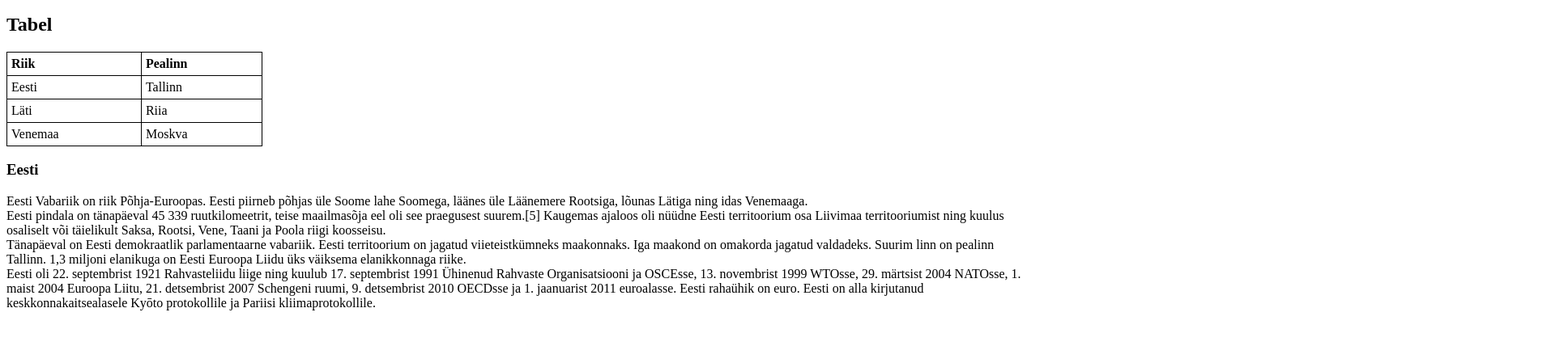
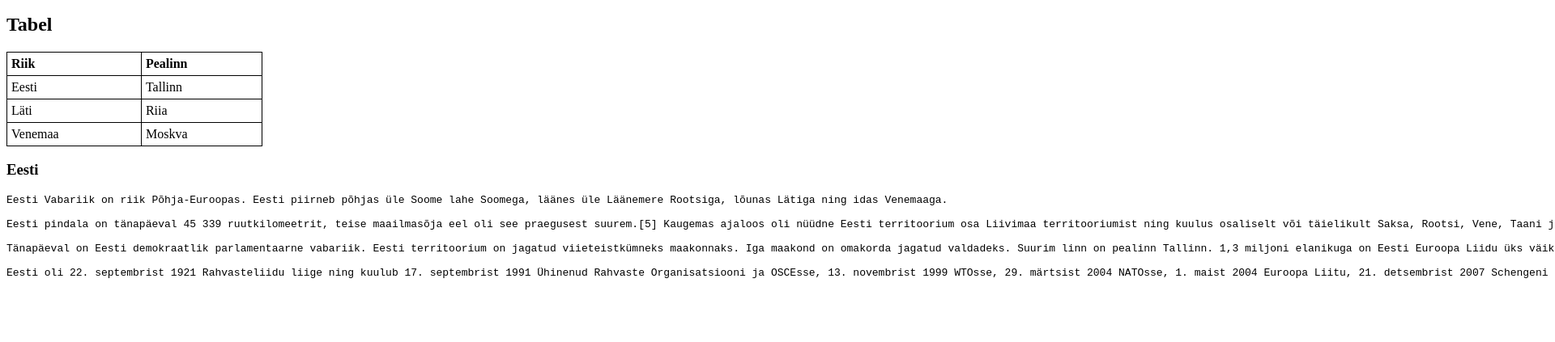
Before and after one commit to Rasmus10/Rasmus10.github.io, a plain HTML site: page index.html in a window 1280 px wide. Shown: the part 101-524 px from the top of the page at 81% size, 1920 px wide, since content can reach past the window. Drawn offline with Linux system fonts and the light colour scheme.

Commit message:
Update index.html

```diff
--- a/index.html
+++ b/index.html
@@ -39,12 +39,12 @@ th {
   </tr>
 </table>
 <h3>Eesti</h3>
-  <p>Eesti Vabariik on riik Põhja-Euroopas. Eesti piirneb põhjas üle Soome lahe Soomega, läänes üle Läänemere Rootsiga, lõunas Lätiga ning idas Venemaaga.<br>
+  <p><pre>Eesti Vabariik on riik Põhja-Euroopas. Eesti piirneb põhjas üle Soome lahe Soomega, läänes üle Läänemere Rootsiga, lõunas Lätiga ning idas Venemaaga.
 
-Eesti pindala on tänapäeval 45 339 ruutkilomeetrit, teise maailmasõja eel oli see praegusest suurem.[5] Kaugemas ajaloos oli nüüdne Eesti territoorium osa Liivimaa territooriumist ning kuulus osaliselt või täielikult Saksa, Rootsi, Vene, Taani ja Poola riigi koosseisu.<br>
+Eesti pindala on tänapäeval 45 339 ruutkilomeetrit, teise maailmasõja eel oli see praegusest suurem.[5] Kaugemas ajaloos oli nüüdne Eesti territoorium osa Liivimaa territooriumist ning kuulus osaliselt või täielikult Saksa, Rootsi, Vene, Taani ja Poola riigi koosseisu.
 
-Tänapäeval on Eesti demokraatlik parlamentaarne vabariik. Eesti territoorium on jagatud viieteistkümneks maakonnaks. Iga maakond on omakorda jagatud valdadeks. Suurim linn on pealinn Tallinn. 1,3 miljoni elanikuga on Eesti Euroopa Liidu üks väiksema elanikkonnaga riike.<br>
+Tänapäeval on Eesti demokraatlik parlamentaarne vabariik. Eesti territoorium on jagatud viieteistkümneks maakonnaks. Iga maakond on omakorda jagatud valdadeks. Suurim linn on pealinn Tallinn. 1,3 miljoni elanikuga on Eesti Euroopa Liidu üks väiksema elanikkonnaga riike.
 
-Eesti oli 22. septembrist 1921 Rahvasteliidu liige ning kuulub 17. septembrist 1991 Ühinenud Rahvaste Organisatsiooni ja OSCEsse, 13. novembrist 1999 WTOsse, 29. märtsist 2004 NATOsse, 1. maist 2004 Euroopa Liitu, 21. detsembrist 2007 Schengeni ruumi, 9. detsembrist 2010 OECDsse ja 1. jaanuarist 2011 euroalasse. Eesti rahaühik on euro. Eesti on alla kirjutanud keskkonnakaitsealasele Kyōto protokollile ja Pariisi kliimaprotokollile.</p>
+Eesti oli 22. septembrist 1921 Rahvasteliidu liige ning kuulub 17. septembrist 1991 Ühinenud Rahvaste Organisatsiooni ja OSCEsse, 13. novembrist 1999 WTOsse, 29. märtsist 2004 NATOsse, 1. maist 2004 Euroopa Liitu, 21. detsembrist 2007 Schengeni ruumi, 9. detsembrist 2010 OECDsse ja 1. jaanuarist 2011 euroalasse. Eesti rahaühik on euro. Eesti on alla kirjutanud keskkonnakaitsealasele Kyōto protokollile ja Pariisi kliimaprotokollile.</pre></p>
 </body>
 </html>
```
